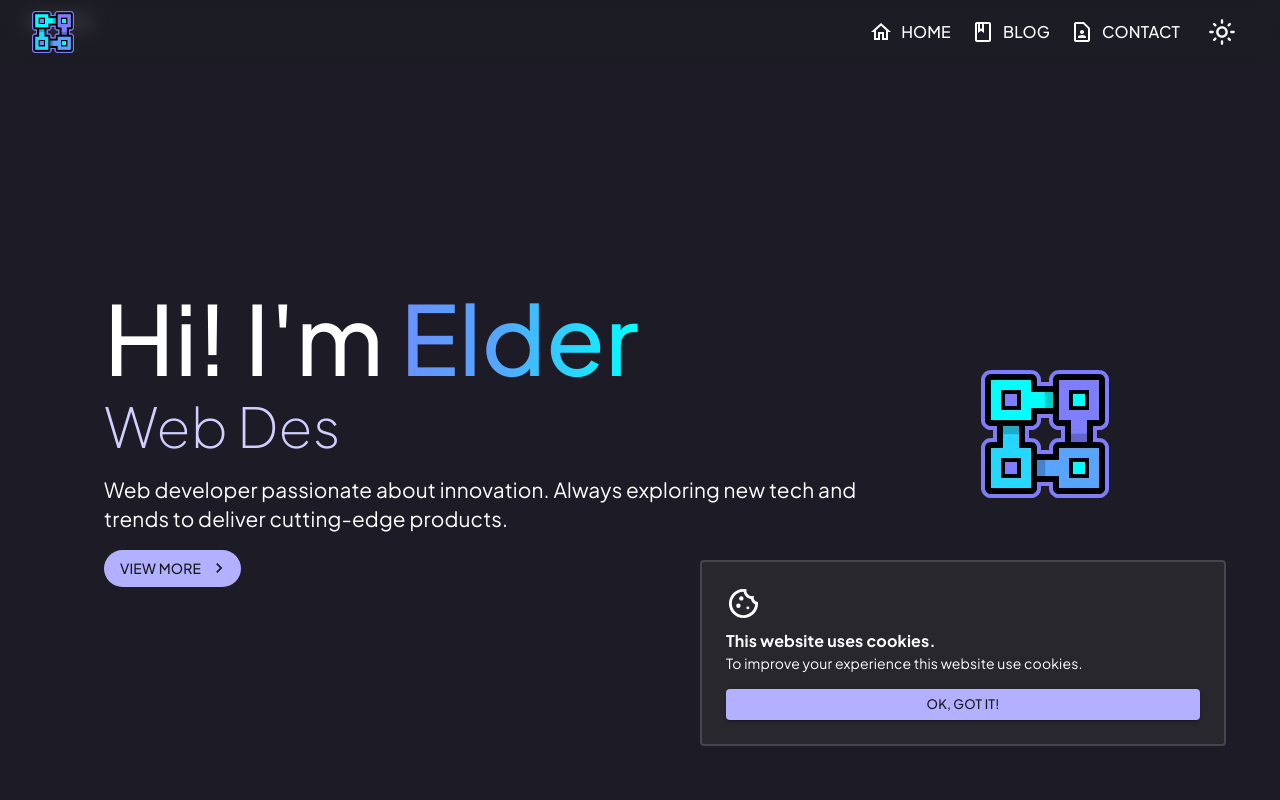
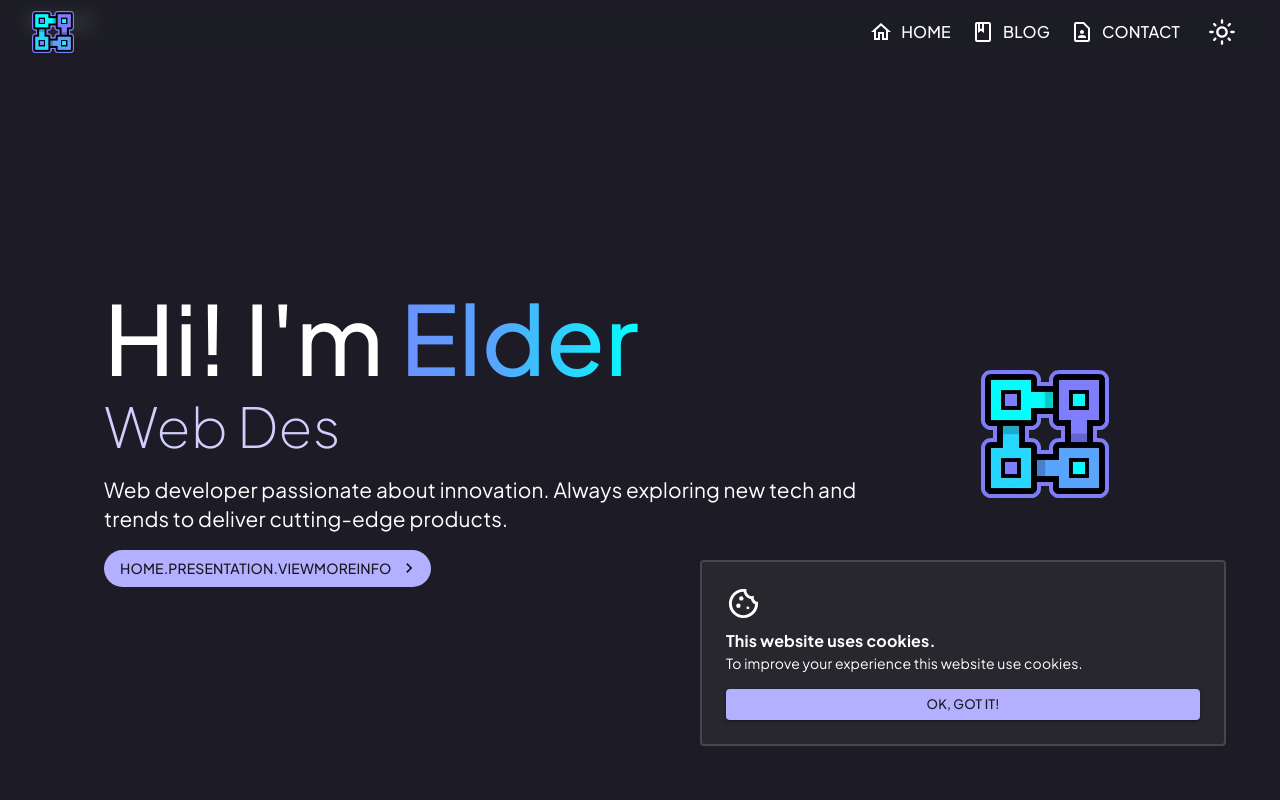
Before and after one commit to Elder-Meyer/personal-portfolio, a React (Vite) app: page / in a window 1280 px wide. Shown: the top 800 px of the page. Built offline with nearby package versions, Linux system fonts and the light colour scheme.

Commit message:
4.0.219 Update reference obj tranlate Presentation.jsx

```diff
--- a/src/views/home/Presentation/Presentation.jsx
+++ b/src/views/home/Presentation/Presentation.jsx
@@ -54,7 +54,7 @@ const CaptionInfo = ({t}) => {
           endIcon={<KeyboardArrowRight />}
           sx={{borderRadius: 5}}
         >
-          {t('home.presentation.cvbtn')}
+          {t('home.presentation.viewmoreinfo')}
         </Button>
       </Box>
     </Stack>
```
